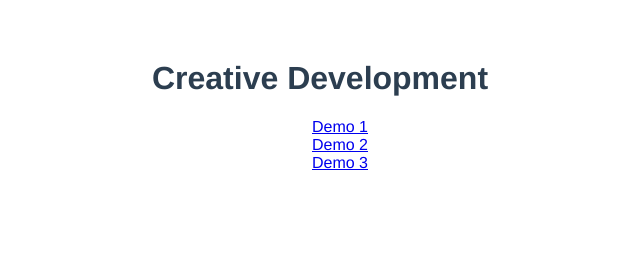
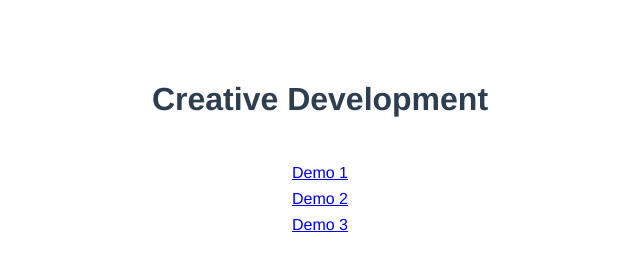
Before and after one commit to Alex-DG/aire-de-jeu, a website built with Vite: page index.html in a window 1280 px wide. Shown: the whole page, without its empty margins (320-960 px from the left). Built offline with nearby package versions, Linux system fonts and the light colour scheme.

Commit message:
Update landing page styling

```diff
--- a/style.css
+++ b/style.css
@@ -5,8 +5,16 @@
   text-align: center;
   color: #2c3e50;
   margin-top: 60px;
+
+  display: flex;
+  flex-direction: column;
 }
 
 .menu {
   list-style-type: none;
+  padding: 0;
 }
+
+.menu > :nth-child(n) {
+  margin-top: 0.5em;
+}
```
